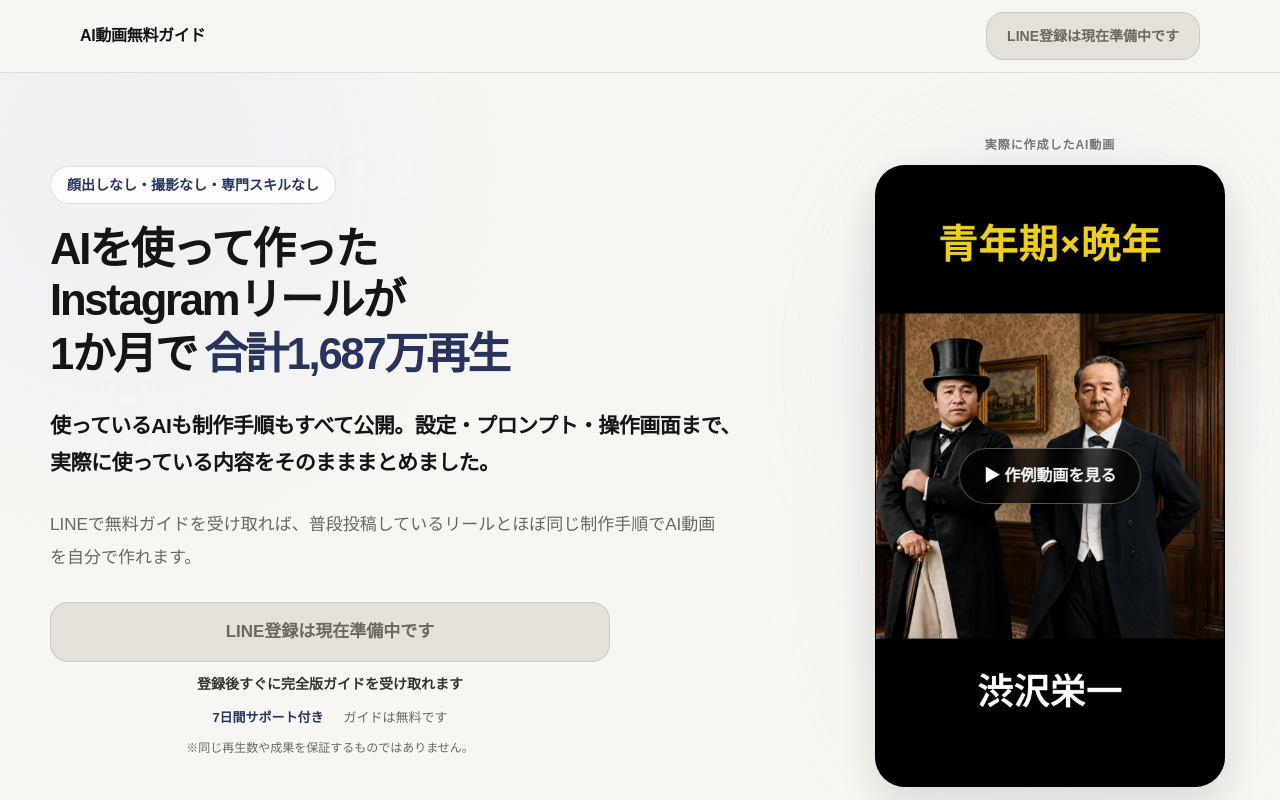
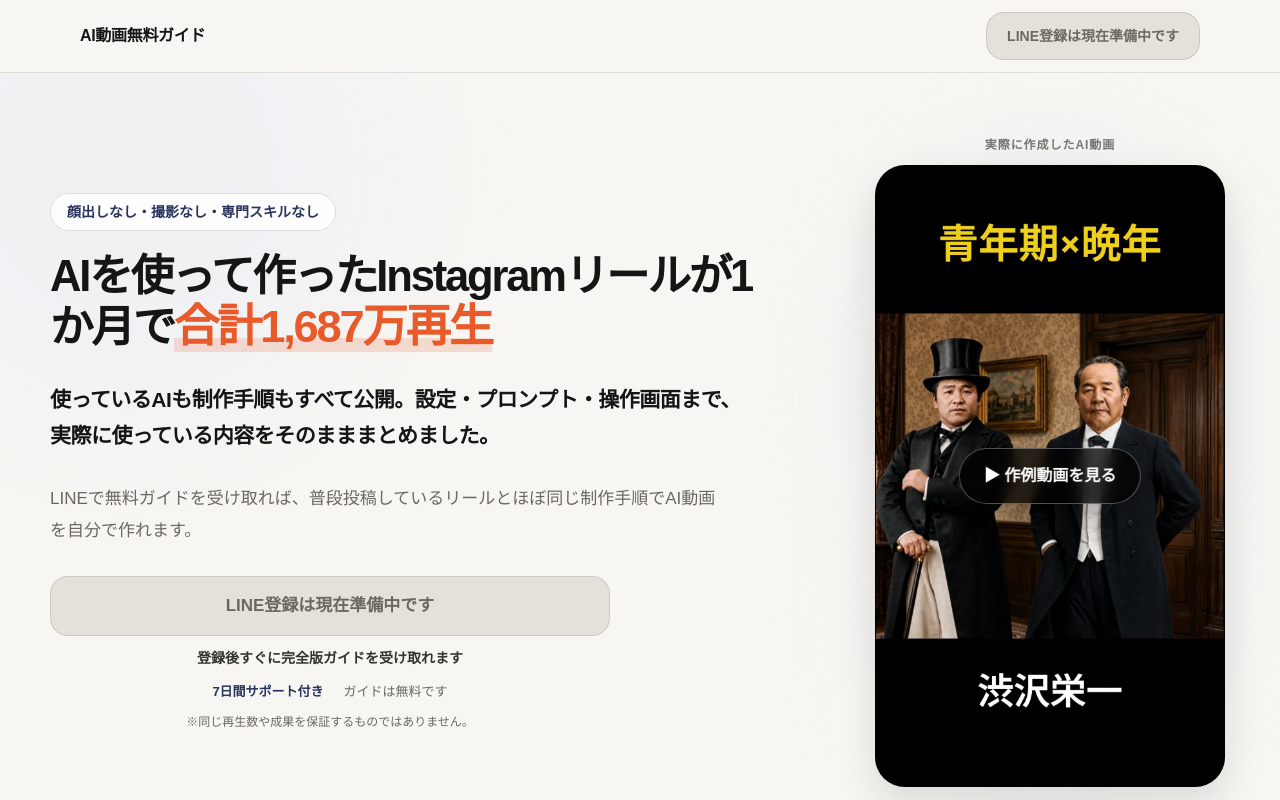
Before and after one commit to keigo55555/ai-video-guide-lp, a Next.js app: page / in a window 1280 px wide. Shown: the top 800 px of the page. Built offline with nearby package versions, Linux system fonts and the light colour scheme; no server answers.

Commit message:
fix: refine hero emphasis and section heading balance

```diff
--- a/app/globals.css
+++ b/app/globals.css
@@ -24,7 +24,6 @@
 body {
   margin: 0;
   min-width: 320px;
-  overflow-x: hidden;
   background: var(--background);
   color: var(--foreground);
   font-family: "Noto Sans JP", "Hiragino Kaku Gothic ProN", "Yu Gothic", "Meiryo", sans-serif;
--- a/app/page.tsx
+++ b/app/page.tsx
@@ -138,7 +138,7 @@
   };
 
   return (
-    <main className="overflow-x-clip">
+    <main>
       <script
         type="application/ld+json"
         dangerouslySetInnerHTML={{ __html: JSON.stringify(faqJsonLd) }}
@@ -174,13 +174,8 @@
               <p className="inline-flex rounded-full border border-[#28345C]/15 bg-white/85 px-4 py-2 text-[13px] font-bold text-[#28345C] sm:text-sm">
                 顔出しなし・撮影なし・専門スキルなし
               </p>
-              <h1 className="mt-5 text-[clamp(1.625rem,8.25vw,3.75rem)] font-black leading-[1.16] tracking-[-0.05em] text-[#151515] lg:text-[clamp(2.25rem,3.4vw,3rem)]">
-                <span className="block whitespace-nowrap">AIを使って作った</span>
-                <span className="block whitespace-nowrap">Instagramリールが</span>
-                <span className="mt-1 block lg:flex lg:items-baseline lg:gap-[0.18em] lg:whitespace-nowrap">
-                  <span className="block whitespace-nowrap">1か月で</span>
-                  <span className="block w-fit whitespace-nowrap text-[#28345C]">合計1,687万再生</span>
-                </span>
+              <h1 className="mt-5 max-w-[730px] text-[clamp(1.625rem,8.25vw,3.75rem)] font-black leading-[1.16] tracking-[-0.05em] text-[#151515] lg:text-[clamp(2.25rem,3.4vw,3rem)]">
+                AIを使って作ったInstagramリールが1か月で<span className="whitespace-nowrap bg-[linear-gradient(transparent_72%,rgba(232,90,42,0.18)_72%)] text-[1.04em] text-[#E85A2A]">合計1,687万再生</span>
               </h1>
               <p className="mt-7 max-w-[700px] text-[17px] font-bold leading-[1.75] tracking-[-0.025em] text-[#151515] sm:text-[21px]">使っているAIも制作手順もすべて公開。設定・プロンプト・操作画面まで、実際に使っている内容をそのまままとめました。</p>
               <p className="mt-7 max-w-[680px] text-[15px] font-normal leading-[1.9] text-[#6B6862] sm:text-[17px]">LINEで無料ガイドを受け取れば、普段投稿しているリールとほぼ同じ制作手順でAI動画を自分で作れます。</p>
```
